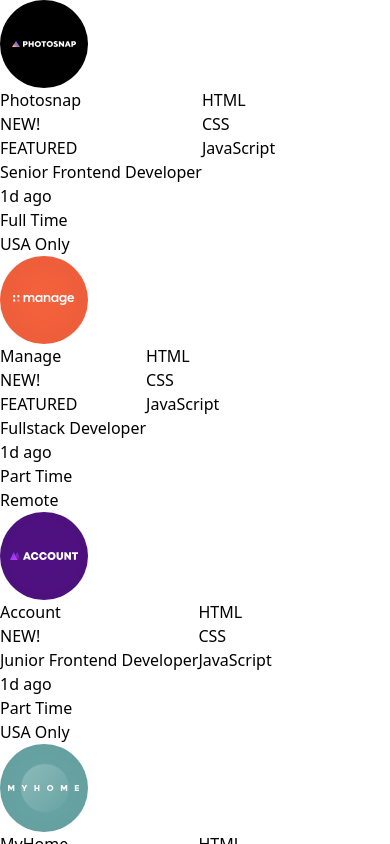
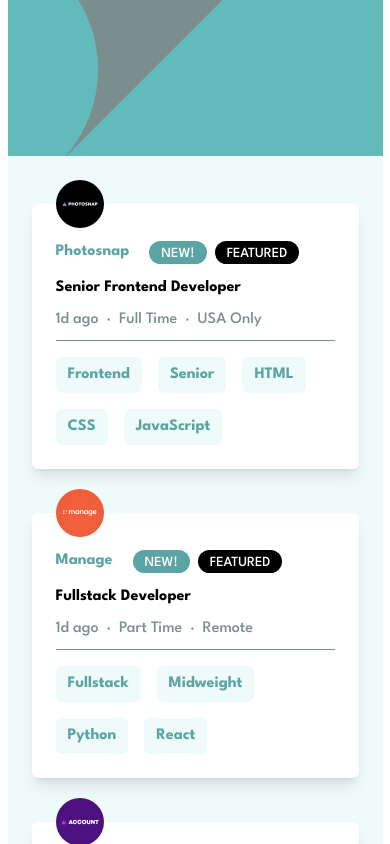
Before and after one commit to dannyfongdev/app-job-listings, a Vue app: page / in a window 390 px wide. Shown: the top 844 px of the page. Built offline with nearby package versions, Linux system fonts and the light colour scheme.

Commit message:
Mobile css added

```diff
--- a/index.html
+++ b/index.html
@@ -1,9 +1,15 @@
 <!DOCTYPE html>
 <html lang="en">
   <head>
-    <meta charset="UTF-8">
-    <link rel="icon" href="/favicon.ico">
-    <meta name="viewport" content="width=device-width, initial-scale=1.0">
+    <meta charset="UTF-8" />
+    <link rel="icon" href="/favicon.ico" />
+    <link rel="preconnect" href="https://fonts.googleapis.com" />
+    <link rel="preconnect" href="https://fonts.gstatic.com" crossorigin />
+    <link
+      href="https://fonts.googleapis.com/css2?family=League+Spartan:wght@500;700&display=swap"
+      rel="stylesheet"
+    />
+    <meta name="viewport" content="width=device-width, initial-scale=1.0" />
     <title>Vite App</title>
   </head>
   <body>
--- a/package.json
+++ b/package.json
@@ -14,6 +14,8 @@
     "@vitejs/plugin-vue": "^4.0.0",
     "autoprefixer": "^10.4.14",
     "postcss": "^8.4.21",
+    "prettier": "^2.8.7",
+    "prettier-plugin-tailwindcss": "^0.2.6",
     "tailwindcss": "^3.2.7",
     "vite": "^4.1.4"
   }
--- a/src/App.vue
+++ b/src/App.vue
@@ -1,10 +1,21 @@
-<script setup>
-import Listing from './components/Listing.vue';
-import jobs from './data.json';
-</script>
-
 <template>
-  <main>
-    <Listing v-for="job in jobs" :key="job.id" :job="job"></Listing>
+  <main class="mx-auto w-[375px] bg-neutral3">
+    <svg xmlns="http://www.w3.org/2000/svg" width="375" height="156">
+      <g fill="#5CA5A5">
+        <path
+          fill="#63BABA"
+          fill-rule="evenodd"
+          d="M-86.732 487.429c-51.432-51.425-51.438-134.806-.013-186.237l.013-.013L309.926-95.424c51.441-51.434 134.836-51.434 186.277 0C547.634-44 547.64 39.38 496.216 90.813c-.005.004-.01.008-.013.013L99.543 487.429c-51.44 51.433-134.834 51.433-186.275 0zm-444.692 71.824c-51.432-51.424-51.438-134.806-.013-186.237l.013-.013L-134.766-23.6C-83.325-75.034.07-75.034 51.511-23.6c51.431 51.424 51.437 134.805.013 186.237l-.013.013-396.66 396.603c-51.44 51.433-134.834 51.433-186.275 0z"
+        />
+      </g>
+    </svg>
+    <div class="bg-neutral1 p-6">
+      <Listing v-for="job in jobs" :key="job.id" :job="job"></Listing>
+    </div>
   </main>
 </template>
+
+<script setup>
+import Listing from "./components/Listing.vue";
+import jobs from "./data.json";
+</script>
--- a/src/assets/base.css
+++ /dev/null
@@ -1,74 +0,0 @@
-/* color palette from <https://github.com/vuejs/theme> */
-:root {
-  --vt-c-white: #ffffff;
-  --vt-c-white-soft: #f8f8f8;
-  --vt-c-white-mute: #f2f2f2;
-
-  --vt-c-black: #181818;
-  --vt-c-black-soft: #222222;
-  --vt-c-black-mute: #282828;
-
-  --vt-c-indigo: #2c3e50;
-
-  --vt-c-divider-light-1: rgba(60, 60, 60, 0.29);
-  --vt-c-divider-light-2: rgba(60, 60, 60, 0.12);
-  --vt-c-divider-dark-1: rgba(84, 84, 84, 0.65);
-  --vt-c-divider-dark-2: rgba(84, 84, 84, 0.48);
-
-  --vt-c-text-light-1: var(--vt-c-indigo);
-  --vt-c-text-light-2: rgba(60, 60, 60, 0.66);
-  --vt-c-text-dark-1: var(--vt-c-white);
-  --vt-c-text-dark-2: rgba(235, 235, 235, 0.64);
-}
-
-/* semantic color variables for this project */
-:root {
-  --color-background: var(--vt-c-white);
-  --color-background-soft: var(--vt-c-white-soft);
-  --color-background-mute: var(--vt-c-white-mute);
-
-  --color-border: var(--vt-c-divider-light-2);
-  --color-border-hover: var(--vt-c-divider-light-1);
-
-  --color-heading: var(--vt-c-text-light-1);
-  --color-text: var(--vt-c-text-light-1);
-
-  --section-gap: 160px;
-}
-
-@media (prefers-color-scheme: dark) {
-  :root {
-    --color-background: var(--vt-c-black);
-    --color-background-soft: var(--vt-c-black-soft);
-    --color-background-mute: var(--vt-c-black-mute);
-
-    --color-border: var(--vt-c-divider-dark-2);
-    --color-border-hover: var(--vt-c-divider-dark-1);
-
-    --color-heading: var(--vt-c-text-dark-1);
-    --color-text: var(--vt-c-text-dark-2);
-  }
-}
-
-*,
-*::before,
-*::after {
-  box-sizing: border-box;
-  margin: 0;
-  position: relative;
-  font-weight: normal;
-}
-
-body {
-  min-height: 100vh;
-  color: var(--color-text);
-  background: var(--color-background);
-  transition: color 0.5s, background-color 0.5s;
-  line-height: 1.6;
-  font-family: Inter, -apple-system, BlinkMacSystemFont, 'Segoe UI', Roboto, Oxygen, Ubuntu,
-    Cantarell, 'Fira Sans', 'Droid Sans', 'Helvetica Neue', sans-serif;
-  font-size: 15px;
-  text-rendering: optimizeLegibility;
-  -webkit-font-smoothing: antialiased;
-  -moz-osx-font-smoothing: grayscale;
-}
--- a/src/components/Job.vue
+++ b/src/components/Job.vue
@@ -1,19 +1,42 @@
-<script setup>
-defineProps(['job'])
-</script>
-
 <template>
-  <div>
-    <div>
-      <div>{{ job.company }}</div>
-      <div v-if="job.new">NEW!</div>
-      <div v-if="job.featured">FEATURED</div>
+  <div class="flex w-[325px] flex-col">
+    <div class="">
+      <div class="flex items-center gap-2 my-3">
+        <div class="font-bold mr-3 text-primary1">{{ job.company }}</div>
+        <div v-if="job.new" class="text-sm px-3 pt-[3px] rounded-2xl bg-primary1 text-white">
+          NEW!
+        </div>
+        <div v-if="job.featured" class="text-sm px-3 pt-[3px] rounded-2xl bg-black text-white">FEATURED</div>
+      </div>
+      <div class="font-bold pb-2">{{ job.position }}</div>
+      <div
+        class="mb-4 flex w-full gap-2 border-b border-neutral3 pb-2 text-neutral3"
+      >
+        <div>{{ job.postedAt }}</div>
+        &middot;
+        <div>{{ job.contract }}</div>
+        &middot;
+        <div>{{ job.location }}</div>
+      </div>
     </div>
-    <div>{{ job.position }}</div>
-    <div>
-      <div>1d ago</div>
-      <div>{{ job.contract }}</div>
-      <div>{{ job.location }}</div>
-    </div>
+    <Tags :tags="tags" />
   </div>
 </template>
+
+<script setup>
+import { computed } from "vue";
+import Tags from "./Tags.vue";
+
+const props = defineProps({
+  job: Object,
+});
+
+const tags = computed(() => {
+  const arr = [];
+  arr.push(props.job.role);
+  arr.push(props.job.level);
+  arr.push(...props.job.languages);
+  arr.push(...props.job.tools);
+  return arr;
+});
+</script>
--- a/src/components/Listing.vue
+++ b/src/components/Listing.vue
@@ -1,17 +1,17 @@
+<template>
+  <div class="mx-6 -mb-6 w-12">
+    <img :src="job.logo" alt="Company Log" />
+  </div>
+
+  <div class="flex rounded-md bg-white p-6 shadow-lg mb-5">
+    <Job :job="job" />
+  </div>
+</template>
+
 <script setup>
-import Tags from "./Tags.vue";
 import Job from "./Job.vue";
 
-defineProps(['job']);
+defineProps({
+  job: Object,
+});
 </script>
-
-<template>
-  <div>
-    <img :src="job.logo" alt="Company Log">
-  </div>
-
-  <div class="flex">
-    <Job :job="job"/>
-    <Tags />
-  </div>
-</template>
--- a/src/components/Tags.vue
+++ b/src/components/Tags.vue
@@ -1,7 +1,15 @@
 <template>
-  <div>
-    <div>HTML</div>
-    <div>CSS</div>
-    <div>JavaScript</div>
-  </div>
+  <ul class="flex flex-wrap gap-4">
+    <li
+      v-for="(tag, i) in tags"
+      :key="tag"
+      class="inline-block rounded-md bg-neutral1 py-1.5 px-3 font-bold text-primary1"
+    >
+      {{ tags[i] }}
+    </li>
+  </ul>
 </template>
+
+<script setup>
+const props = defineProps(["tags"]);
+</script>
--- a/tailwind.config.js
+++ b/tailwind.config.js
@@ -1,11 +1,19 @@
 /** @type {import('tailwindcss').Config} */
 module.exports = {
-  content: [
-    "./index.html",
-    './src/**/*.{vue,js,ts,jsx,tsx}'
-  ],
+  content: ["./index.html", "./src/**/*.{vue,js,ts,jsx,tsx}"],
   theme: {
-    extend: {},
+    extend: {
+      fontFamily: {
+        sans: ["League Spartan", "sans-serif"],
+      },
+      colors: {
+        primary1: 'hsl(180, 29%, 50%)',
+        neutral1: 'hsl(180, 52%, 96%)',
+        neutral2: 'hsl(180, 31%, 95%)',
+        neutral3: 'hsl(180, 8%, 52%)',
+        neutral4: 'hsl(180, 14%, 20%)',
+      }
+    },
   },
   plugins: [],
-}
+};
```
Also changed, not shown: 1 other file (tests, documents, lock files or other folders).
